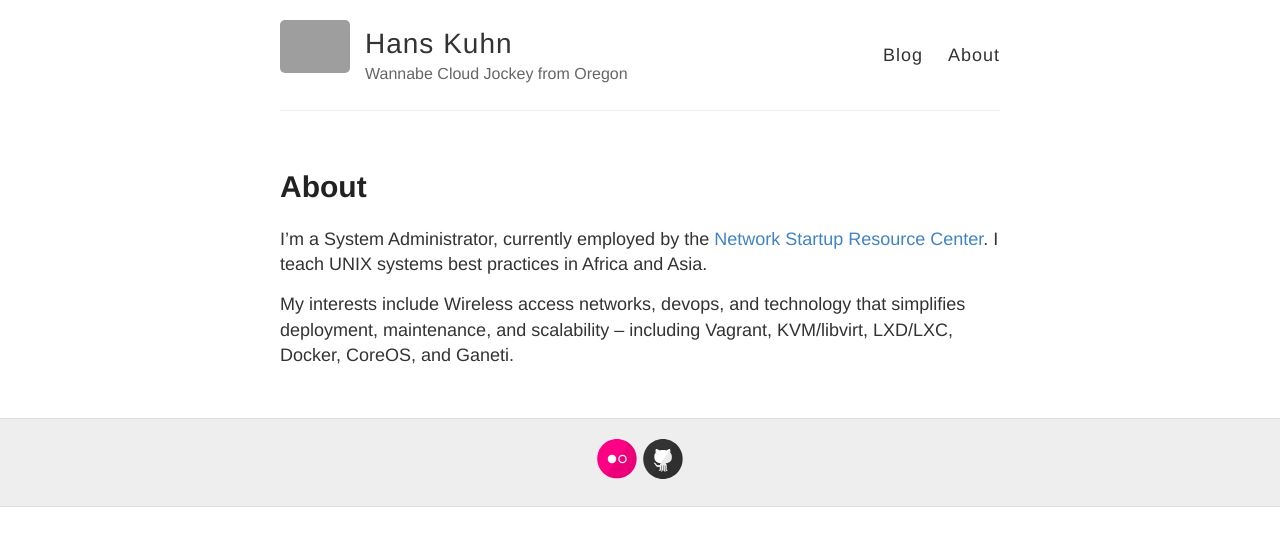
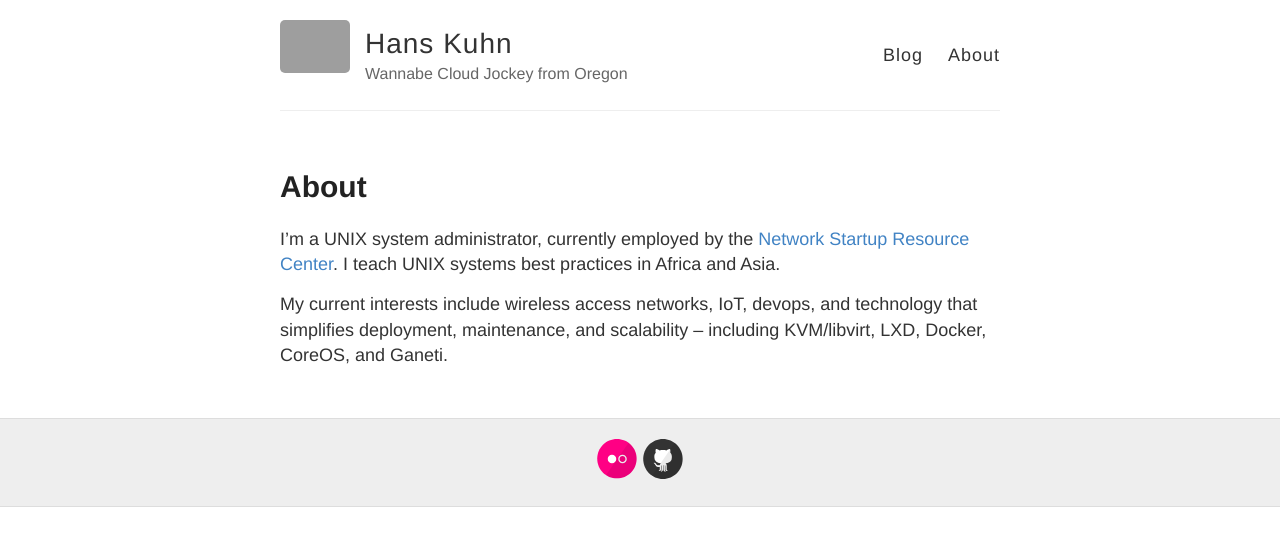
Before and after one commit to hanskuhn/hanskuhn.github.io, a Jekyll site: the page built from about.md, in a window 1280 px wide. Shown: the top 546 px of the page. Built offline with Jekyll 4.4.1, drawn with Linux system fonts in a browser that asks for light colours; grey boxes are pictures that could not be loaded.

Commit message:
imported updated file from drafts

```diff
--- a/about.md
+++ b/about.md
@@ -4,9 +4,10 @@ title: About
 permalink: /about/
 ---
 
-I'm a System Administrator, currently employed by the [Network Startup Resource Center](https://nsrc.org).
+I'm a UNIX system administrator, currently employed by the
+[Network Startup Resource Center](https://nsrc.org).
 I teach UNIX systems best practices in Africa and Asia.
 
-My interests include Wireless access networks, devops, and technology that simplifies
-deployment, maintenance, and scalability -- including Vagrant, KVM/libvirt, LXD/LXC, Docker, CoreOS, and
+My current interests include wireless access networks, IoT, devops, and technology that simplifies
+deployment, maintenance, and scalability -- including KVM/libvirt, LXD, Docker, CoreOS, and
 Ganeti.
```
